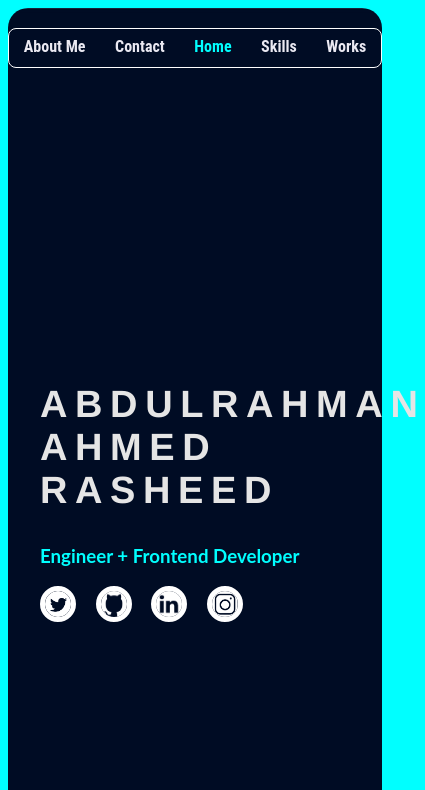
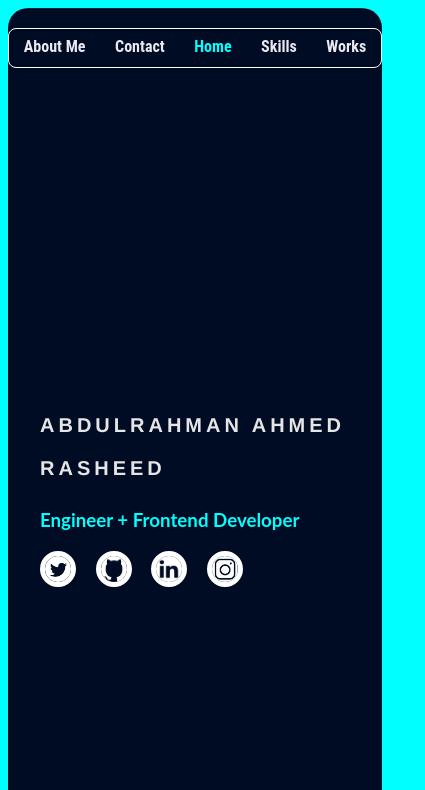
Before and after one commit to Rahman-Abdul/my-portfolio, a Next.js app: page / in a window 390 px wide. Shown: the top 790 px of the page, 425 px wide, since content can reach past the window. Built offline with nearby package versions, Linux system fonts and the light colour scheme.

Commit message:
new commit

```diff
--- a/pages/index.tsx
+++ b/pages/index.tsx
@@ -6,6 +6,7 @@ import github from '../assets/github.png'
 import linkedin from '../assets/linkedin.png'
 import twitter from '../assets/twitter.png'
 import instagram from '../assets/instagram.png'
+
 
 
 const Home: NextPage = () => {
@@ -33,6 +34,7 @@ const Home: NextPage = () => {
         </div>
       </main>
     </div>
+
   )
 }
 
--- a/styles/globals.css
+++ b/styles/globals.css
@@ -328,3 +328,12 @@ skill-set__ratio {
   border-radius: 10px;
   width: 80%;
 }
+
+
+/* Mobile responsive */
+
+@media screen and (max-width: 480px) {
+  .name {
+    font-size: 20px;
+  }
+}
```
